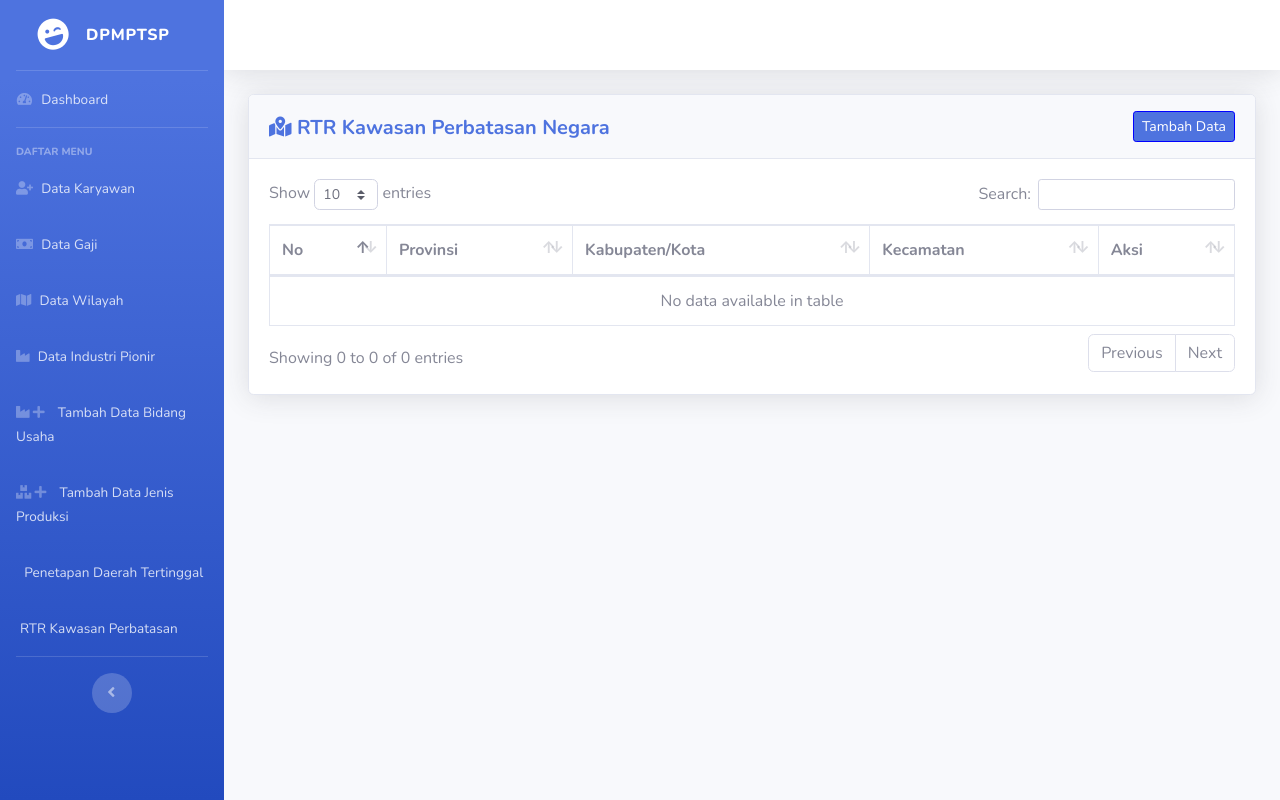
After one commit to DPMPTSP-Prov-Sumut/salary-count-website, a PHP site: page /view/admin/rtr_perbatasan.php in a window 1280 px wide. The commit adds this page. Run offline with PHP 8.4, Linux system fonts and the light colour scheme; data that the repository does not hold is empty; some libraries are stand-ins or nearby versions.

Commit message:
added RTR Perbatasan

```diff
--- a/navigation/navigation.php
+++ b/navigation/navigation.php
@@ -87,6 +87,13 @@
   </a>
 </li>
 
+<li class="nav-item <?= ($current_page == 'rtr_kawasan.php') ? 'active' : '' ?>">
+  <a class="nav-link" href="<?= $base_path ?>rtr_perbatasan.php">
+    <i class="fa-regular fa-book-atlas"></i>
+    <span>RTR Kawasan Perbatasan</span>
+  </a>
+</li>
+
 
 
   <!-- Divider -->
--- /dev/null
+++ b/view/admin/rtr_perbatasan.php
@@ -0,0 +1,349 @@
+<!DOCTYPE html>
+<html lang="en">
+
+<head>
+  <meta charset="utf-8">
+  <meta http-equiv="X-UA-Compatible" content="IE=edge">
+  <meta name="viewport" content="width=device-width, initial-scale=1, shrink-to-fit=no">
+  <meta name="description" content="">
+  <meta name="author" content="">
+  <link rel="icon" type="image/jpeg" href="../../assets/img/ptsp.png" />
+  <title>Data RTR Kawasan Perbatasan Negara - Sistem Informasi Tata Ruang</title>
+  <link href="../../assets/vendor/fontawesome-free/css/all.min.css" rel="stylesheet" type="text/css">
+  <link href="https://fonts.googleapis.com/css?family=Nunito:200,200i,300,300i,400,400i,600,600i,700,700i,800,800i,900,900i" rel="stylesheet">
+  <link href="../../assets/css/sb-admin-2.min.css" rel="stylesheet">
+  <link href="../../assets/vendor/datatables/dataTables.bootstrap4.min.css" rel="stylesheet">
+  <link href="https://cdn.jsdelivr.net/npm/select2@4.1.0-rc.0/dist/css/select2.min.css" rel="stylesheet" />
+  <link href="../css/style.css" rel="stylesheet">
+</head>
+
+<style>
+  /* Improve Select2 dropdown styling */
+  .select2-container .select2-selection--single {
+    height: 38px;
+    padding-top: 5px;
+  }
+
+  .select2-container--default .select2-selection--single .select2-selection__rendered {
+    line-height: 28px;
+  }
+
+  .select2-container--default .select2-selection--single .select2-selection__arrow {
+    height: 36px;
+  }
+</style>
+
+<body>
+  <?php include '../../controller/koneksi.php'; ?>
+  <?php include '../../navigation/navigation.php'; ?>
+
+  <!-- Begin Page Content -->
+  <div class="container-fluid">
+
+    <!-- Main Data Table -->
+    <div id="dataRTR">
+      <div class="card shadow mb-4">
+        <div class="card-header py-3">
+          <span class="float-left" style="padding-top:5px">
+            <h5 class="m-0 font-weight-bold text-primary"><i class="fas fa-map-marked-alt" aria-hidden="true"></i> RTR Kawasan Perbatasan Negara</h5>
+          </span>
+          <a href="rtr_perbatasan.php?aksi=tambah_data"><span class="btn btn-primary btn-sm float-right" style="border:1px solid blue">Tambah Data</span></a>
+        </div>
+        <div class="card-body">
+          <div class="table-responsive">
+            <table class="table table-bordered" id="dataTable" width="100%" cellspacing="0">
+              <thead>
+                <tr>
+                  <th>No</th>
+                  <th>Provinsi</th>
+                  <th>Kabupaten/Kota</th>
+                  <th>Kecamatan</th>
+                  <th>Aksi</th>
+                </tr>
+              </thead>
+              <tbody>
+                <?php
+                $queryRTR = "
+                    SELECT
+                        r.id_kawasan_perbatasan,
+                        p.provinsi,
+                        k.kab_kota,
+                        kec.kecamatan
+                    FROM rtr_kawasan_perbatasan r
+                    INNER JOIN provinsi p ON r.id_provinsi = p.id_provinsi
+                    INNER JOIN kab_kota k ON r.id_kab_kota = k.id_kab_kota
+                    INNER JOIN kecamatan kec ON r.id_kecamatan = kec.id_kecamatan
+                    ORDER BY p.provinsi, k.kab_kota, kec.kecamatan
+                ";
+
+                $resultRTR = mysqli_query($db, $queryRTR);
+                $no = 1;
+
+                while ($row = mysqli_fetch_assoc($resultRTR)) {
+                ?>
+                  <tr>
+                    <td><?= $no++; ?></td>
+                    <td><?= $row['provinsi']; ?></td>
+                    <td><?= $row['kab_kota']; ?></td>
+                    <td><?= $row['kecamatan']; ?></td>
+                    <td>
+                      <a href="rtr_perbatasan.php?edit=<?= $row['id_kawasan_perbatasan']; ?>" title="Edit" class="btn btn-primary btn-sm btn-circle">
+                        <i class="fas fa-pencil-alt"></i>
+                      </a>
+                      <a data-toggle="modal" data-target="#hapusModal<?= $row['id_kawasan_perbatasan']; ?>" href="#" title="Hapus" class="btn btn-danger btn-circle btn-sm">
+                        <i class="fas fa-trash"></i>
+                      </a>
+                    </td>
+                  </tr>
+
+                  <!-- Delete Confirmation Modal -->
+                  <div class="modal fade" id="hapusModal<?= $row['id_kawasan_perbatasan']; ?>" tabindex="-1" role="dialog" aria-labelledby="exampleModalLabel" aria-hidden="true">
+                    <div class="modal-dialog" role="document">
+                      <div class="modal-content">
+                        <div class="modal-header">
+                          <h5 class="modal-title" id="exampleModalLabel">Konfirmasi Hapus</h5>
+                          <button class="close" type="button" data-dismiss="modal" aria-label="Close">
+                            <span aria-hidden="true">×</span>
+                          </button>
+                        </div>
+                        <div class="modal-body">
+                          Apakah anda yakin ingin menghapus data RTR Kawasan Perbatasan Negara ini?
+                        </div>
+                        <div class="modal-footer">
+                          <button class="btn btn-secondary" type="button" data-dismiss="modal">Tutup</button>
+                          <a href="../../controller/admin/rtr_perbatasan.php?hapus_id=<?= $row['id_kawasan_perbatasan']; ?>"><span class="btn btn-danger">Hapus Sekarang</span></a>
+                        </div>
+                      </div>
+                    </div>
+                  </div>
+                <?php } ?>
+              </tbody>
+            </table>
+          </div>
+        </div>
+      </div>
+    </div>
+
+    <!-- Add RTR Data Form -->
+    <?php
+    if (isset($_GET['aksi']) && $_GET['aksi'] == 'tambah_data') {
+      echo '
+      <div class="card shadow mb-4">
+        <div class="card-header py-3">
+          <span class="float-left" style="padding-top:5px">
+            <h5 class="m-0 font-weight-bold text-primary"><i class="fas fa-map-marked-alt" aria-hidden="true"></i> Tambah Data RTR Kawasan Perbatasan Negara</h5>
+          </span>
+        </div>
+        <div class="card-body">
+          <form action="../../controller/admin/rtr_perbatasan.php" method="post">
+            <!-- Provinsi -->
+            <div class="form-group">
+              <label>Provinsi <span style="color:red">*</span></label>
+              <select class="form-control select2" id="select-provinsi" data-placeholder="Pilih Provinsi" name="id_provinsi" required>
+                <option value="">Pilih Provinsi</option>';
+      $queryProvinsi = "SELECT id_provinsi, provinsi FROM provinsi ORDER BY provinsi";
+      $resultProvinsi = mysqli_query($db, $queryProvinsi);
+      while ($provinsi = mysqli_fetch_assoc($resultProvinsi)) {
+        echo "<option value='{$provinsi['id_provinsi']}'>{$provinsi['provinsi']}</option>";
+      }
+      echo '</select>
+            </div>
+
+            <!-- Kabupaten/Kota -->
+            <div class="form-group">
+              <label>Kabupaten/Kota <span style="color:red">*</span></label>
+              <select class="form-control select2" id="select-kabkota" data-placeholder="Pilih Kabupaten/Kota" name="id_kab_kota" required>
+                <option value="">Pilih Kabupaten/Kota</option>';
+                $querKabKota = "SELECT id_kab_kota, kab_kota FROM kab_kota";
+                $resultKabKota = mysqli_query($db, $querKabKota);
+                while ($kabKota = mysqli_fetch_assoc($resultKabKota)) {
+                    echo "<option value='{$kabKota['id_kab_kota']}'>{$kabKota['kab_kota']}</option>";
+                }
+                echo ' </select>
+            </div>
+
+            <!-- Kecamatan -->
+            <div class="form-group">
+              <label>Kecamatan <span style="color:red">*</span></label>
+              <select class="form-control select2" id="select-kecamatan" data-placeholder="Pilih Kecamatan" name="id_kecamatan" required>
+                <option value="">Pilih Kecamatan</option>';
+                $querKecamatan = "SELECT id_kecamatan, kecamatan FROM kecamatan";
+                $resultKecamatan = mysqli_query($db, $querKecamatan);
+                while ($kecamatan = mysqli_fetch_assoc($resultKecamatan)) {
+                    echo "<option value='{$kecamatan['id_kecamatan']}'>{$kecamatan['kecamatan']}</option>";
+                }
+                echo ' </select>
+            </div>
+
+            <!-- Submit and Cancel Buttons -->
+            <div class="form-group">
+              <div class="row">
+                <div class="col-md-6">
+                  <button type="submit" style="width:100%" class="btn btn-primary">Tambah Data RTR</button>
+                </div>
+                <div class="col-md-6">
+                  <a href="rtr_perbatasan.php"><span style="width:100%" class="btn btn-danger">Batalkan</span></a>
+                </div>
+              </div>
+            </div>
+          </form>
+        </div>
+      </div>';
+
+      echo '<script>document.getElementById("dataRTR").innerHTML = "";</script>';
+    }
+    ?>
+
+    <!-- Edit RTR Data Form -->
+    <?php
+    if (isset($_GET['edit'])) {
+      $edit_id = $_GET['edit'];
+      $queryEdit = "SELECT * FROM rtr_kawasan_perbatasan WHERE id_kawasan_perbatasan = '$edit_id'";
+      $resultEdit = mysqli_query($db, $queryEdit);
+      $dataEdit = mysqli_fetch_assoc($resultEdit);
+
+      echo '<script>document.getElementById("dataRTR").innerHTML = "";</script>';
+
+      echo '
+      <div id="updateRTR">
+        <div class="card shadow mb-4">
+          <div class="card-header py-3">
+            <span class="float-left" style="padding-top:5px">
+              <h5 class="m-0 font-weight-bold text-primary">
+                <i class="fas fa-map-marked-alt" aria-hidden="true"></i> Update Data RTR Kawasan Perbatasan Negara
+              </h5>
+            </span>
+          </div>
+          <div class="card-body">
+            <form action="../../controller/admin/rtr_perbatasan.php" method="post">
+              <!-- Hidden field for id_kawasan_perbatasan -->
+              <input type="hidden" name="update_id" value="' . $dataEdit['id_kawasan_perbatasan'] . '">
+
+              <!-- Provinsi -->
+              <div class="form-group">
+                <label>Provinsi <span style="color:red">*</span></label>
+                <select class="form-control select2" id="edit-provinsi" data-placeholder="Pilih Provinsi" name="id_provinsi" required>
+                  <option value="">Pilih Provinsi</option>';
+      $queryProvinsi = "SELECT id_provinsi, provinsi FROM provinsi";
+      $resultProvinsi = mysqli_query($db, $queryProvinsi);
+      while ($provinsi = mysqli_fetch_assoc($resultProvinsi)) {
+        $selected = ($provinsi['id_provinsi'] == $dataEdit['id_provinsi']) ? "selected" : "";
+        echo "<option value='{$provinsi['id_provinsi']}' $selected>{$provinsi['provinsi']}</option>";
+      }
+      echo '</select>
+              </div>
+
+              <!-- Kabupaten/Kota -->
+              <div class="form-group">
+                <label>Kabupaten/Kota <span style="color:red">*</span></label>
+                <select class="form-control select2" id="edit-kabkota" data-placeholder="Pilih Kabupaten/Kota" name="id_kab_kota" required>
+                  <option value="">Pilih Kabupaten/Kota</option>';
+      $queryKabKota = "SELECT id_kab_kota, kab_kota FROM kab_kota";
+      $resultKabKota = mysqli_query($db, $queryKabKota);
+      while ($kabKota = mysqli_fetch_assoc($resultKabKota)) {
+        $selected = ($kabKota['id_kab_kota'] == $dataEdit['id_kab_kota']) ? "selected" : "";
+        echo "<option value='{$kabKota['id_kab_kota']}' $selected>{$kabKota['kab_kota']}</option>";
+      }
+      echo '</select>
+              </div>
+
+              <!-- Kecamatan -->
+              <div class="form-group">
+                <label>Kecamatan <span style="color:red">*</span></label>
+                <select class="form-control select2" id="edit-kecamatan" data-placeholder="Pilih Kecamatan" name="id_kecamatan" required>
+                  <option value="">Pilih Kecamatan</option>';
+      $queryKecamatan = "SELECT id_kecamatan, kecamatan FROM kecamatan";
+      $resultKecamatan = mysqli_query($db, $queryKecamatan);
+      while ($kecamatan = mysqli_fetch_assoc($resultKecamatan)) {
+        $selected = ($kecamatan['id_kecamatan'] == $dataEdit['id_kecamatan']) ? "selected" : "";
+        echo "<option value='{$kecamatan['id_kecamatan']}' $selected>{$kecamatan['kecamatan']}</option>";
+      }
+      echo '</select>
+              </div>
+
+              <!-- Submit and Cancel Buttons -->
+              <div class="form-group">
+                <div class="row">
+                  <div class="col-md-6">
+                    <button type="submit" name="update" style="width:100%" class="btn btn-primary">Perbarui Data</button>
+                  </div>
+                  <div class="col-md-6">
+                    <a href="rtr_perbatasan.php"><span style="width:100%" class="btn btn-danger">Batalkan</span></a>
+                  </div>
+                </div>
+              </div>
+            </form>
+          </div>
+        </div>
+      </div>';
+    }
+    ?>
+
+  </div>
+  <!-- /.container-fluid -->
+
+  </div>
+  <!-- End of Content Wrapper -->
+
+  </div>
+  <!-- End of Page Wrapper -->
+
+  <!-- Scroll to Top Button-->
+  <a class="scroll-to-top rounded" href="#page-top">
+    <i class="fas fa-angle-up"></i>
+  </a>
+
+  <!-- Bootstrap core JavaScript-->
+  <script src="../../assets/vendor/jquery/jquery.min.js"></script>
+  <script src="../../assets/vendor/bootstrap/js/bootstrap.bundle.min.js"></script>
+
+  <!-- Core plugin JavaScript-->
+  <script src="../../assets/vendor/jquery-easing/jquery.easing.min.js"></script>
+
+  <!-- Custom scripts for all pages-->
+  <script src="../../assets/js/sb-admin-2.min.js"></script>
+
+  <!-- Page level plugins -->
+  <script src="../../assets/vendor/datatables/jquery.dataTables.min.js"></script>
+  <script src="../../assets/vendor/datatables/dataTables.bootstrap4.min.js"></script>
+
+  <!-- Page level custom scripts -->
+  <script src="../../assets/js/demo/datatables-demo.js"></script>
+  <script src="https://cdn.jsdelivr.net/npm/select2@4.1.0-rc.0/dist/js/select2.min.js"></script>
+
+  <script>
+    $(document).ready(function() {
+      // Initialize Select2
+      $('.select2').select2({
+        placeholder: function() {
+          return $(this).data('placeholder') || "Pilih Opsi";
+        },
+        allowClear: true,
+        width: '100%',
+        language: {
+          noResults: function() {
+            return "Opsi tidak ditemukan";
+          },
+          searching: function() {
+            return "Mencari...";
+          }
+        },
+        matcher: function(params, data) {
+          if ($.trim(params.term) === '') {
+            return data;
+          }
+          var searchTerm = params.term.toLowerCase();
+          if (data.text.toLowerCase().indexOf(searchTerm) > -1) {
+            return data;
+          }
+          return null;
+        }
+      });
+
+
+    });
+  </script>
+
+</body>
+
+</html>
```
Also changed, not shown: controller/admin/rtr_perbatasan.php (added, +98 -0 lines).
